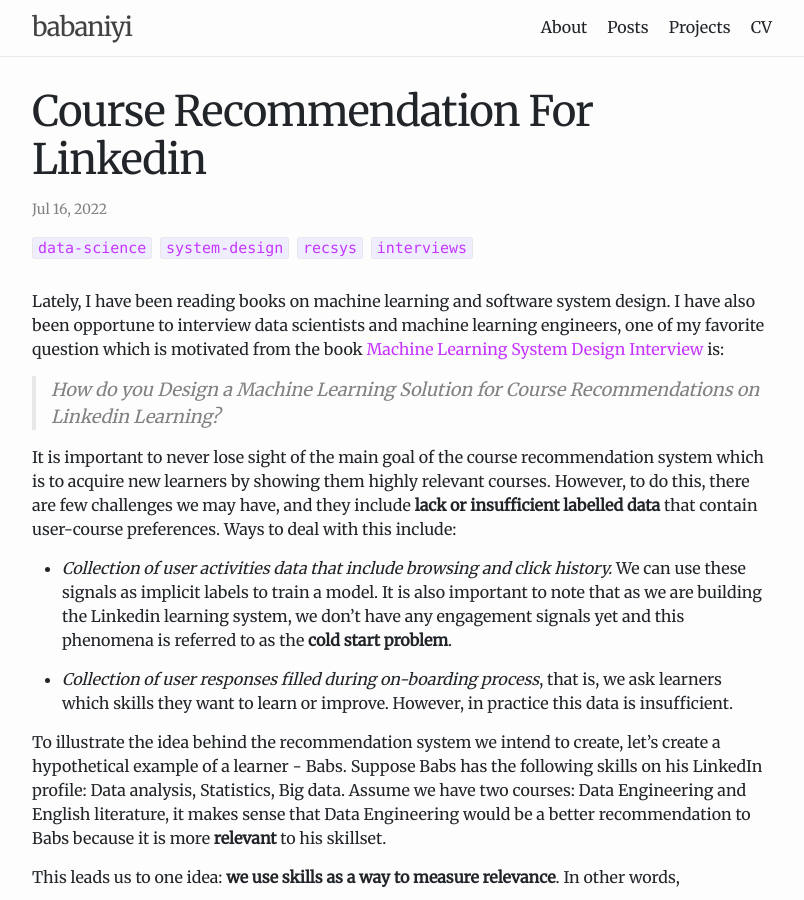
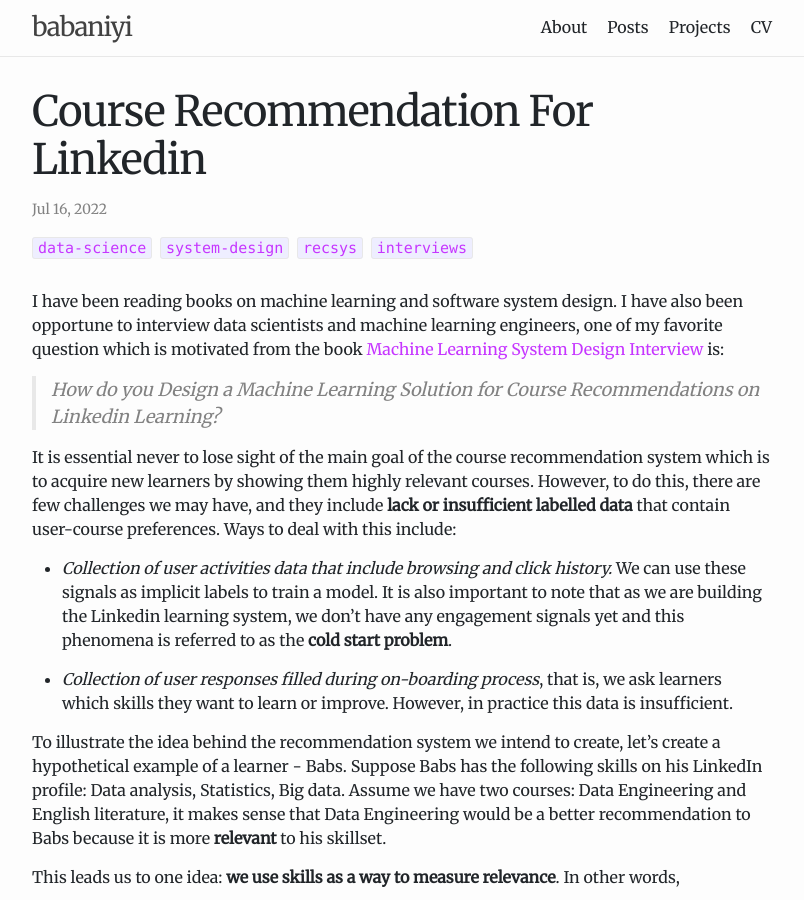
Before and after one commit to babaniyi/babaniyi.github.io, a Jekyll site: the page built from _posts/2022-07-16-course-recommendation-for-linkedin.md, in a window 1280 px wide and 900 px high. Shown: the whole window, without its empty margins (238-1042 px from the left). Built offline with Jekyll 4.4.1, drawn with Linux system fonts in a browser that asks for light colours.

Commit message:
update course recsys typos

```diff
--- a/_posts/2022-07-16-course-recommendation-for-linkedin.md
+++ b/_posts/2022-07-16-course-recommendation-for-linkedin.md
@@ -18,12 +18,12 @@ tags:
 --- -->
 
 
-Lately, I have been reading books on machine learning and software system design. I have also been opportune to interview data scientists and machine learning engineers, one of my favorite question which is motivated from the book [Machine Learning System Design Interview](https://www.amazon.com/Machine-Learning-Design-Interview-System/dp/B09YQWX59Z/ref=sr_1_1?qid=1658002680&refinements=p_27%3AKhang+Pham&s=books&sr=1-1) is:
+I have been reading books on machine learning and software system design. I have also been opportune to interview data scientists and machine learning engineers, one of my favorite question which is motivated from the book [Machine Learning System Design Interview](https://www.amazon.com/Machine-Learning-Design-Interview-System/dp/B09YQWX59Z/ref=sr_1_1?qid=1658002680&refinements=p_27%3AKhang+Pham&s=books&sr=1-1) is:
 
 <blockquote> How do you Design a Machine Learning Solution for Course Recommendations on Linkedin Learning?
 </blockquote>
 
-It is important to never lose sight of the main goal of the course recommendation system which is to acquire new learners by showing them highly relevant courses.
+It is essential never to lose sight of the main goal of the course recommendation system which is to acquire new learners by showing them highly relevant courses.
 However, to do this, there are few challenges we may have, and they include **lack or insufficient labelled data** that contain user-course preferences. Ways to deal with this include:
 
 - *Collection of user activities data that include browsing and click history.* We can use these signals as implicit labels to train a model. It is also important to note that as we are building the Linkedin learning system, we don't have any engagement signals yet and this phenomena is referred to as the **cold start problem**.
```
